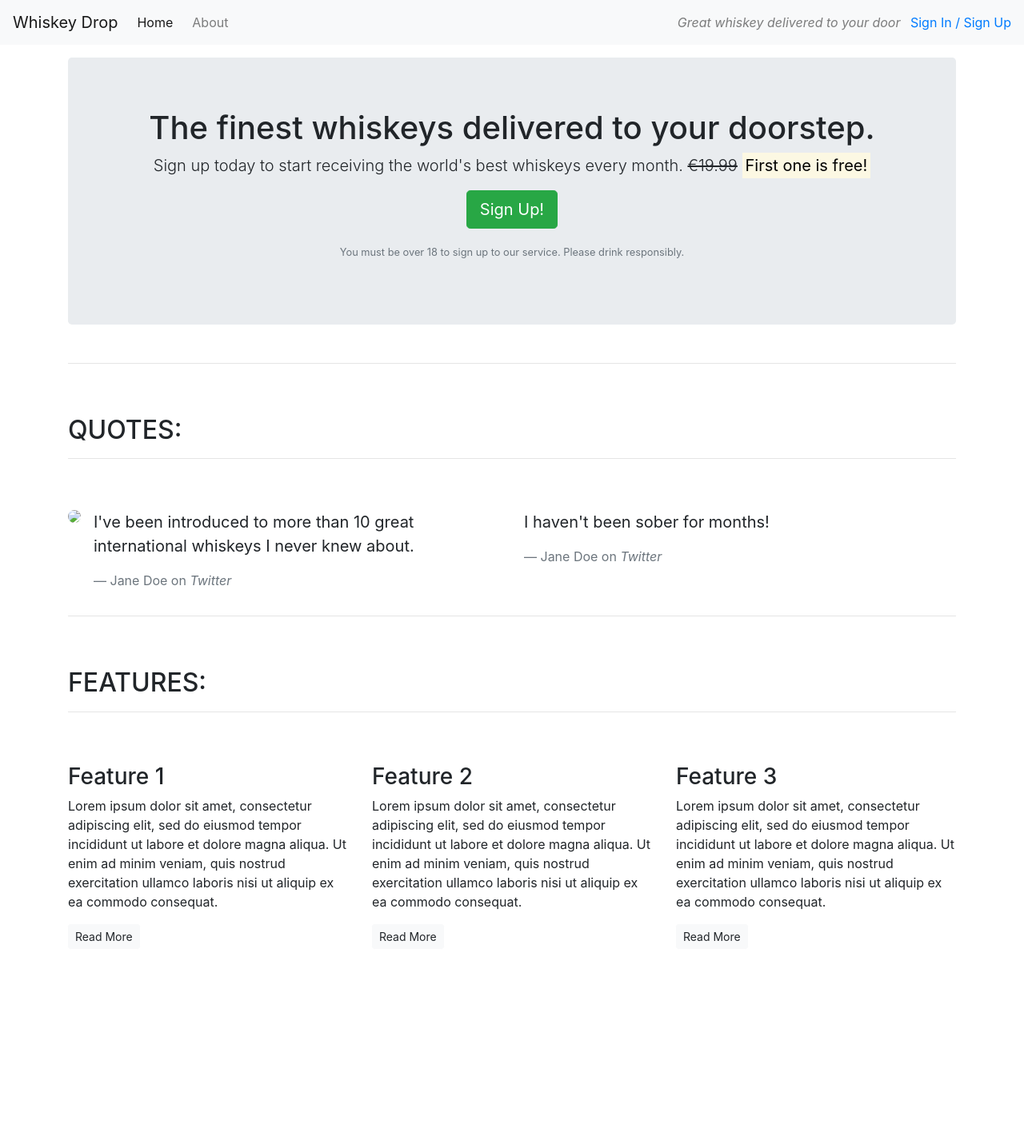
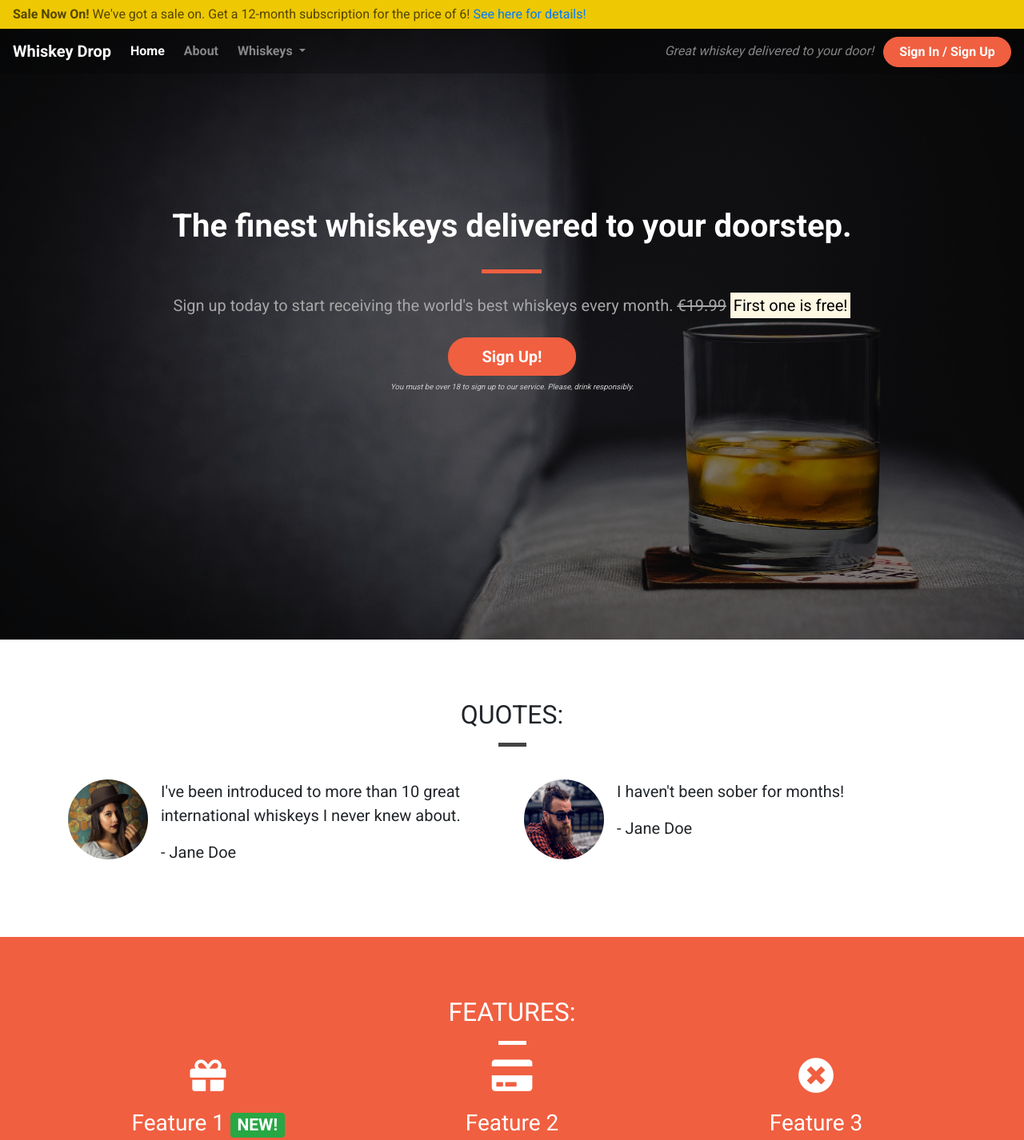
Before and after one commit to jamie-harris36/bootstrap-practice, a plain HTML site: page index.html in a window 1280 px wide. Shown: the top 1426 px of the page at 80% size. Before the commit the page ends 1203 px from the top, so only its background shows below. Drawn offline with nearby package versions, Linux system fonts and the light colour scheme.

Commit message:
create stylesheet, add images and modify index.html

```diff
--- /dev/null
+++ b/css/style.css
@@ -0,0 +1,201 @@
+body {
+    font-family: 'Roboto', sans-serif;
+}
+
+/* Containers */
+
+.container-wrapper {}
+
+.container-wrapper--red {
+    background-color: #f05f40;
+    color: white;
+}
+
+.alert-container {}
+
+.callout-container {
+    height: 100vh;
+
+    background: url('../images/whiskey-background.jpg') no-repeat bottom right fixed;
+    -webkit-background-size: cover;
+    -moz-background-size: cover;
+    -o-background-size: cover;
+    background-size: cover;
+
+    display: flex;
+    align-items: center;
+    justify-content: center;
+
+    position: relative;
+}
+
+.opaque-overlay {
+    position: absolute;
+    top: 0;
+    left: 0;
+    height: 100%;
+    width: 100%;
+    background-color: rgba(0, 0, 0, 0.5);
+}
+
+.content-container {
+    padding-top: 75px;
+    padding-bottom: 75px;
+}
+
+/* Navbar */
+
+.navalert-container {
+    position: absolute;
+    top: 0;
+    left: 0;
+    z-index: 1;
+    padding-left: 0;
+    padding-right: 0;
+}
+
+.navbar {
+    margin-bottom: 0;
+    width: 100%;
+    background-color: rgba(0, 0, 0, .25);
+    border: 0;
+}
+
+.navbar .navbar-toggler {
+    border: 0;
+}
+
+.navbar .navbar-brand {
+    font-weight: bold;
+}
+
+.navbar .navbar-nav a {
+    font-weight: bold;
+}
+
+
+/* Jumbotron */
+
+.jumbotron {
+    background-color: transparent;
+}
+
+.jumbotron h1 {
+    color: white;
+    font-weight: bold;
+    margin-bottom: 30px;
+    color: white;
+}
+
+.jumbotron .lead {
+    color: #a7a7a7;
+    margin: 25px 0;
+}
+
+.jumbotron small {
+    font-size: 60%;
+    font-style: italic;
+    color: #d0d0d0;
+}
+
+/* Block dividers */
+
+.block-divider {
+    width: 75px;
+    height: 5px;
+    border: 0;
+    background-color: #444;
+}
+
+.block-divider--orange {
+    background-color: #f05f40;
+}
+
+.block-divider--white {
+    background-color: white;
+}
+
+.block-divider--short {
+    width: 35px;
+}
+
+/* Buttons */
+
+.btn--cta {
+    font-weight: bold;
+    border-radius: 23px;
+    width: 160px;
+}
+
+.btn--red {
+    color: white;
+    background-color: #f05f40;
+    border-color: #f05f40;
+}
+
+.btn--red:hover,
+.btn--red:active,
+.btn--red:focus,
+.btn--red:active:focus {
+    background-color: #df4929;
+    border-color: #df4929;
+    color: white;
+}
+
+/* Alert */
+
+.alert-container .col-12 {
+    padding-left: 0;
+    padding-right: 0;
+}
+
+.site-wide-alert {
+    color: #544600;
+    background-color: #eec802;
+    border-color: #eec802;
+    padding: 5px 15px;
+    margin-bottom: 0;
+    border: 1px solid transparent;
+    border-radius: 0;
+}
+
+/* Page Headers */
+
+.page-header {
+    margin-bottom: 0;
+    border-bottom: 0;
+    text-align: center;
+}
+
+.page-header h2 {
+    margin-top: 0;
+}
+
+/* Quotes */
+
+.quotes .page-header {
+    margin-bottom: 25px;
+}
+
+/* Features */
+
+.feature {
+    text-align: center;
+    margin-bottom: 40px;
+}
+
+.feature i {
+    margin-bottom: 20px;
+    font-size: 45px;
+    line-height: 45px;
+}
+
+.feature .btn {
+    background-color: white;
+    border-color: white;
+    border-radius: 15px;
+    min-width: 100px;
+    font-weight: bold;
+    margin-top: 10px;
+    color: #f05f40;
+}
--- a/index.html
+++ b/index.html
@@ -3,99 +3,147 @@
 
 <head>
     <meta charset="utf-8">
+    <title>Whiskey Drop | Taste a new whiskey every month</title>
     <meta name="viewport" content="width=device-width, initial-scale=1.0">
-    <title>Whiskey Drop | Taste a new whiskey every month</title>
     <link rel="stylesheet" href="https://maxcdn.bootstrapcdn.com/bootstrap/4.1.3/css/bootstrap.min.css">
+    <link rel="stylesheet" href="https://use.fontawesome.com/releases/v5.6.1/css/all.css" integrity="sha384-gfdkjb5BdAXd+lj+gudLWI+BXq4IuLW5IT+brZEZsLFm++aCMlF1V92rMkPaX4PP" crossorigin="anonymous">
+    <link href="https://fonts.googleapis.com/css?family=Roboto:400,700" rel="stylesheet">
+    <link rel="stylesheet" href="css/style.css" type="text/css" />
 </head>
 
 <body>
-    <!--Nav-->
-    <nav class="navbar navbar-light navbar-expand-sm bg-light">
-        <a href="/" class="navbar-brand">
-                    Whiskey Drop</a>
+    <div class="container-fluid navalert-container">
+        <div class="container-fluid alert-container">
+            <div class="row d-none d-sm-block">
+                <div class="col-12">
+                    <div class="site-wide-alert alert alert-warning">
+                        <strong>Sale Now On!</strong> We've got a sale on. Get a 12-month subscription for the price of 6! <a href="">See here for details!</a>
+                    </div>
+                </div>
+            </div>
+        </div>
+        <nav class="navbar navbar-dark navbar-expand-sm">
+            <a href="/" class="navbar-brand">Whiskey Drop</a>
+
+            <button class="navbar-toggler ml-auto" type="button" data-toggle="collapse" data-target="#navbarNavDropdown" aria-controls="navbarNavDropdown" aria-expanded="false" aria-label="Toggle navigation">
+        <span class="navbar-toggler-icon"></span></button>
+
+            <div class="collapse navbar-collapse" id="navbarNavDropdown">
                 <ul class="navbar-nav mr-auto">
                     <li class="active nav-item mr-2"><a class="nav-link" href="/">Home</a></li>
-            <li class="nav-item mr-2"><a class="nav-link" href="">About</a></li>
-            <li class="nav-item mr-2 d-block d-sm-none"><a class="nav-link" href="">Sign In / Sign Up</a></li>
+                    <li class="nav-item mr-2"><a class="nav-link" href="/about">About</a></li>
+                    <li class="nav-item dropdown">
+                        <a class="nav-link dropdown-toggle" href="#" id="navbarDropdownMenuLink" role="button" data-toggle="dropdown" aria-haspopup="true" aria-expanded="false">
+          Whiskeys
+        </a>
+                        <div class="dropdown-menu" aria-labelledby="navbarDropdownMenuLink">
+                            <a class="dropdown-item" href="#">Irish</a>
+                            <a class="dropdown-item" href="#">Scotch</a>
+                            <a class="dropdown-item" href="#">Japanese</a>
+                            <a class="dropdown-item" href="#">American</a>
+                        </div>
+                    </li>
+
+                    <li class="nav-item mr-2 d-block d-sm-none"><a class="nav-link" href="/login">Sign In / Sign Up</a></li>
                 </ul>
-
+            </div>
             <div class="d-none d-md-block">
-            <p class="navbar-text my-auto mr-2"><i>Great whiskey delivered to your door</i></p>
-            <a href="/login">Sign In / Sign Up</a>
+                <p class="navbar-text my-auto mr-2"><i>Great whiskey delivered to your door!</i></p>
+                <a href="/login" class="btn btn--cta btn--red">Sign In / Sign Up</a>
             </div>
-        <!--</div>-->
         </nav>
-    <article class="container mt-3">
+    </div>
+    <div class="container-fluid callout-container">
         <!-- Callout -->
+        <div class="opaque-overlay">&nbsp;</div>
         <div class="row">
             <div class="col-12">
                 <section class="callout jumbotron text-center">
-                    <h1>The finest whiskeys delivered to your doorstep.</h1>
+                    <h1 class="jumbotron-header">The finest whiskeys delivered to your doorstep.</h1>
+                    <hr class="block-divider block-divider--orange">
                     <p class="lead">Sign up today to start receiving the world's best whiskeys every month.
                         <s class="d-none d-sm-inline">€19.99</s>
                         <span class="d-inline d-sm-none"><br></span>
                         <strong><mark>First one is free!</mark></strong></p>
-                    <p><button class="btn btn-lg btn-success">Sign Up!</button></p>
-                    <p class="text-muted"><small>You must be over 18 to sign up to our service. Please drink responsibly.</small></p>
+                    <button class="btn btn-lg btn--cta btn--red" data-toggle="modal" data-target="#signUpModal">Sign Up!</button>
+                    <p class="text-muted"><small>You must be over 18 to sign up to our service. Please, drink responsibly.</small></p>
                 </section>
             </div>
         </div>
         <!-- /.callout -->
-        <hr>
+    </div>
+
     <!-- Quotes -->
+    <div class="container-wrapper">
+        <div class="container quotes-container content-container">
             <section class="quotes">
                 <div class="row">
-                <div class="col-12 my-5">
+                    <div class="col-12 page-header">
                         <h2 class="text-uppercase">Quotes:</h2>
-                    <hr />
+                        <hr class="block-divider block-divider--short">
                     </div>
                 </div>
                 <div class="row">
                     <div class="col-12 col-md-6">
                         <div class="media">
-                        <img src="images/girl-image.png" class="rounded-circle mr-3">
+                            <div class="d-none d-sm-block">
+                                <img src="images/girl-image.png" class="rounded-circle mr-3" height=100 width=100>
+                            </div>
+                            <div class="media-body">
                                 <blockquote class="blockquote">
                                     <p>I've been introduced to more than 10 great international whiskeys I never knew about.</p>
-                        <footer class="blockquote-footer">Jane Doe on <cite title="Twitter">Twitter</cite></footer>
+                                    <p>- Jane Doe</p>
                                 </blockquote>
                             </div>
                         </div>
+                    </div>
                     <div class="col-12 col-md-6">
+                        <div class="media">
+                            <div class="d-none d-sm-block">
+                                <img src="images/guy-image.png" class="rounded-circle mr-3" height=100 width=100>
+                            </div>
+                            <div class="media-body">
                                 <blockquote class="blockquote">
                                     <p>I haven't been sober for months!</p>
-                        <footer class="blockquote-footer">Jane Doe on <cite title="Twitter">Twitter</cite></footer>
+                                    <p>- Jane Doe</p>
                                 </blockquote>
+                            </div>
+                        </div>
                     </div>
                 </div>
             </section>
             <!-- /.quotes -->
-        <hr>
+        </div>
+    </div>
+
     <!-- Features -->
+    <div class="container-wrapper container-wrapper--red">
+        <div class="container features-container content-container">
             <section class="features">
                 <div class="row">
-                <div class="col-12 my-5">
+                    <div class="col-12 page-header">
                         <h2 class="text-uppercase">Features:</h2>
-                    <hr />
+                        <hr class="block-divider block-divider--short block-divider--white">
                     </div>
                 </div>
                 <div class="row">
                     <div class="col-12 col-md-6 col-lg-4">
                         <div class="feature">
-                        <h3>Feature 1</h3>
+                            <h3><i class="fas fa-gift d-none d-sm-block"></i> Feature 1 <span class="badge badge-success">NEW!</span></h3>
                             <p>Lorem ipsum dolor sit amet, consectetur adipiscing elit, sed do eiusmod tempor incididunt ut labore et dolore magna aliqua. Ut enim ad minim veniam, quis nostrud exercitation ullamco laboris nisi ut aliquip ex ea commodo consequat.</p>
                             <p><a class="btn btn-sm btn-light" href="">Read More</a></p>
                         </div>
                     </div>
                     <div class="col-12 col-md-6 col-lg-4">
                         <div class="feature">
-                        <h3>Feature 2</h3>
+                            <h3><i class="fas fa-credit-card d-none d-sm-block"></i> Feature 2</h3>
                             <p>Lorem ipsum dolor sit amet, consectetur adipiscing elit, sed do eiusmod tempor incididunt ut labore et dolore magna aliqua. Ut enim ad minim veniam, quis nostrud exercitation ullamco laboris nisi ut aliquip ex ea commodo consequat.</p>
                             <p><a class="btn btn-sm btn-light" href="">Read More</a></p>
                         </div>
                     </div>
                     <div class="col-12 d-md-none d-lg-block col-lg-4">
                         <div class="feature">
-                        <h3>Feature 3</h3>
+                            <h3><i class="fas fa-times-circle d-none d-sm-block"></i> Feature 3</h3>
                             <p>Lorem ipsum dolor sit amet, consectetur adipiscing elit, sed do eiusmod tempor incididunt ut labore et dolore magna aliqua. Ut enim ad minim veniam, quis nostrud exercitation ullamco laboris nisi ut aliquip ex ea commodo consequat.</p>
                             <p><a class="btn btn-sm btn-light" href="">Read More</a></p>
                         </div>
@@ -103,7 +151,43 @@
                 </div>
             </section>
             <!-- /.features -->
-    </article>
+        </div>
+    </div>
+
+    <div class="modal" tabindex="-1" role="dialog" id="signUpModal">
+        <div class="modal-dialog" role="document">
+            <div class="modal-content">
+                <div class="modal-header">
+                    <h5 class="modal-title">Sign Up To Whiskey Drop!</h5>
+                    <button type="button" class="close" data-dismiss="modal" aria-label="Close">
+          <span aria-hidden="true">&times;</span>
+        </button>
+                </div>
+                <div class="modal-body">
+                    <form>
+                        <div class="form-group">
+                            <label for="exampleInputEmail1">Email address</label>
+                            <input type="email" class="form-control" id="exampleInputEmail1" aria-describedby="emailHelp" placeholder="Enter email">
+                            <small id="emailHelp" class="form-text text-muted">We'll never share your email with anyone else.</small>
+                        </div>
+                        <div class="form-group">
+                            <label for="password">Password</label>
+                            <input type="password" class="form-control" id="password" placeholder="Password">
+                        </div>
+                        <div class="form-group">
+                            <label for="repeatPassword">Repeat Password</label>
+                            <input type="password" class="form-control" id="repeatPassword" placeholder="Repeat Password">
+                        </div>
+                        <button type="submit" class="btn btn-success">Submit</button>
+                    </form>
+                </div>
+            </div>
+        </div>
+    </div>
+
+    <script src="https://code.jquery.com/jquery-3.3.1.slim.min.js" integrity="sha384-q8i/X+965DzO0rT7abK41JStQIAqVgRVzpbzo5smXKp4YfRvH+8abtTE1Pi6jizo" crossorigin="anonymous"></script>
+    <script src="https://cdnjs.cloudflare.com/ajax/libs/popper.js/1.14.3/umd/popper.min.js" integrity="sha384-ZMP7rVo3mIykV+2+9J3UJ46jBk0WLaUAdn689aCwoqbBJiSnjAK/l8WvCWPIPm49" crossorigin="anonymous"></script>
+    <script src="https://stackpath.bootstrapcdn.com/bootstrap/4.1.3/js/bootstrap.min.js" integrity="sha384-ChfqqxuZUCnJSK3+MXmPNIyE6ZbWh2IMqE241rYiqJxyMiZ6OW/JmZQ5stwEULTy" crossorigin="anonymous"></script>
 </body>
 
 </html>
```
Also changed, not shown: images/girl-image.png (added), images/guy-image.png (added), images/whiskey-background.jpg (added). Lines whose indentation alone changed are shown as unchanged.
